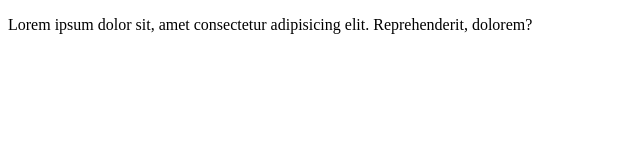
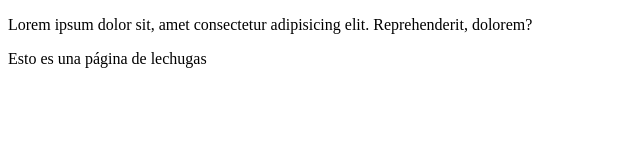
Before and after one commit to GabrielPiqueras/lechugas, a plain HTML site: page index.html in a window 1280 px wide. Shown: the whole page, without its empty margins (0-640 px from the left). Drawn offline with Linux system fonts and the light colour scheme.

Commit message:
Añadido nuevo párrafo

```diff
--- a/index.html
+++ b/index.html
@@ -7,12 +7,15 @@
 </head>
 <body>
 
-    <!-- DIV CONTENEDOR 2 -->
+    <!-- DIV CONTENEDOR 3 -->
     <div class="container">
         <div class="row">
             <p>Lorem ipsum dolor sit, amet consectetur adipisicing elit. Reprehenderit, dolorem?</p>
         </div>
     </div>
 
+    <!-- Párrafo de prueba-->
+    <p>Esto es una página de lechugas</p>
+
 </body>
 </html>
```
